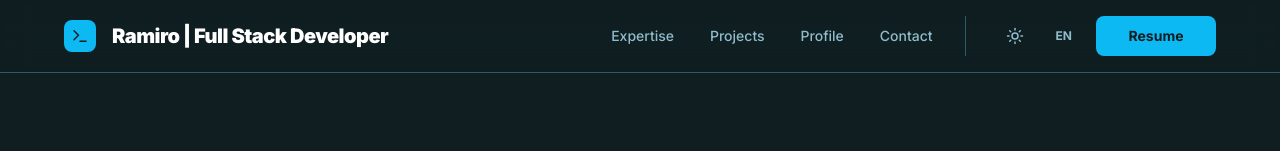
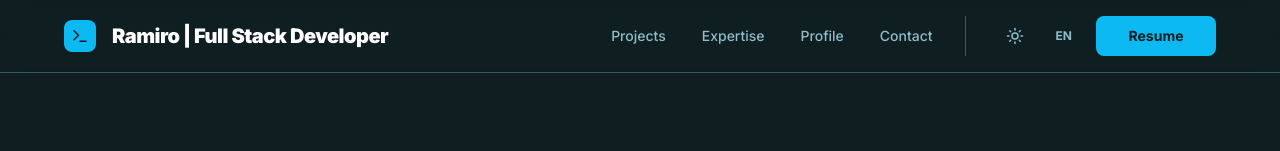
Before and after one commit to NickRami/my-portfolio, a React (Vite) app: page / in a window 1280 px wide. Shown: the top 151 px of the page. Built offline with nearby package versions, Linux system fonts and the light colour scheme.

Commit message:
feat: Add responsive Navbar component with theme and language toggling, and navigation links.

```diff
--- a/src/components/Navbar.tsx
+++ b/src/components/Navbar.tsx
@@ -11,8 +11,8 @@ export default function Navbar() {
   const isHome = location.pathname === '/';
 
   const navLinks = [
+    { name: t('nav.projects'), href: isHome ? "#projects" : "/#projects" },
     { name: t('nav.expertise'), href: isHome ? "#skills" : "/#skills" },
-    { name: t('nav.projects'), href: isHome ? "#projects" : "/#projects" },
     { name: t('nav.about'), href: isHome ? "#about" : "/#about" },
     { name: t('nav.contact'), href: isHome ? "#contact" : "/#contact" },
   ];
```
